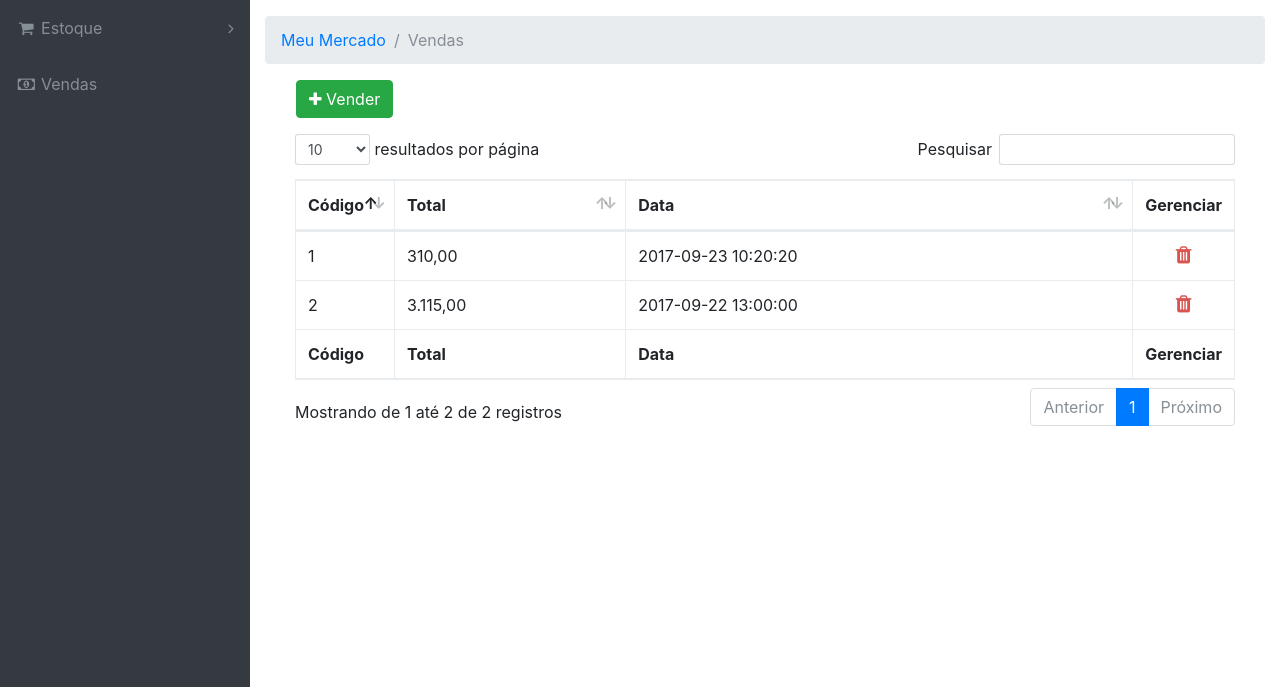
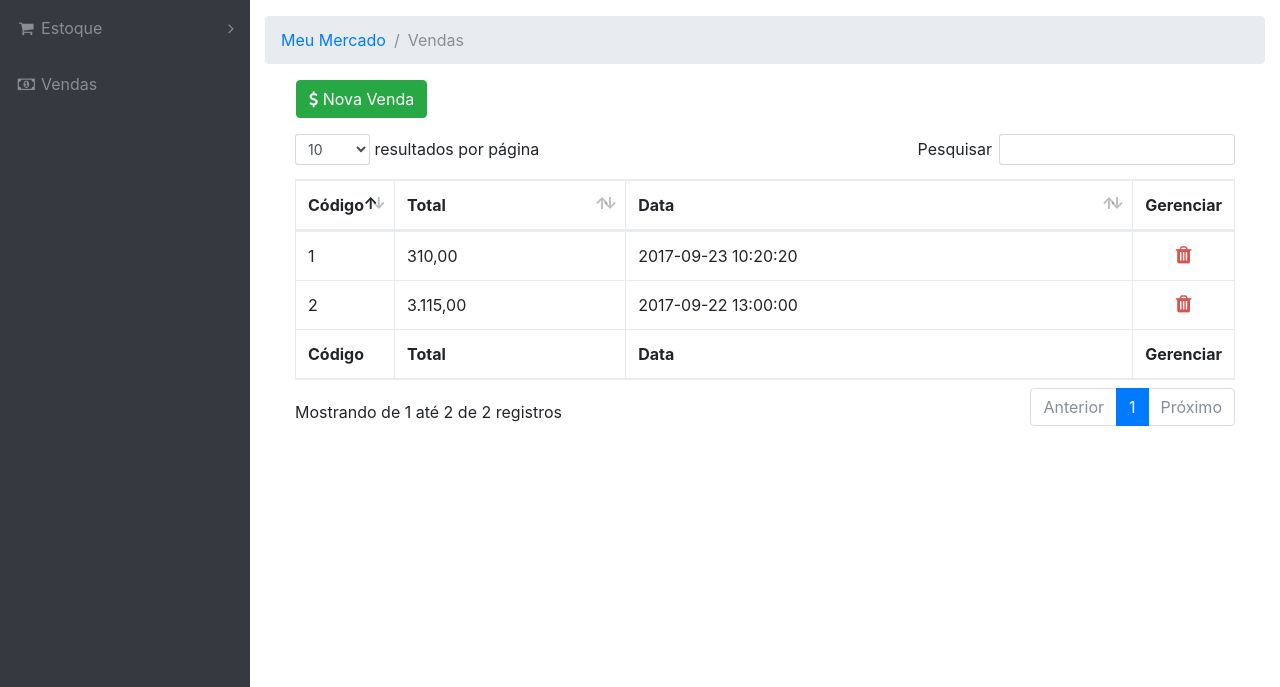
Before and after one commit to Victor-Santos-Esquici/Mercado, a PHP site: page /vendas.php in a window 1280 px wide. Shown: the part 56-743 px from the top of the page. Run offline with PHP 8.4, Linux system fonts and the light colour scheme; data comes from the database, SQL or seed files in the repository; some libraries are stand-ins or nearby versions.

Commit message:
texto botao

```diff
--- a/vendas.php
+++ b/vendas.php
@@ -72,7 +72,7 @@
 
         <div class="col-md-12">
           <a href="criar-venda.php" class="btn btn-success form-group btnCreate">
-            <span><i class="fa fa-plus" aria-hidden="true"></i> Vender</span>
+            <span><i class="fa fa-dollar" aria-hidden="true"></i> Nova Venda</span>
           </a>
 
           <br>
```
